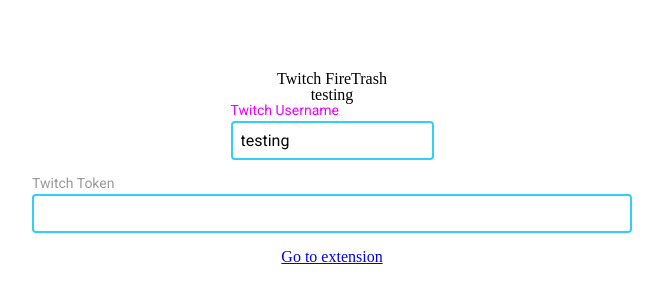
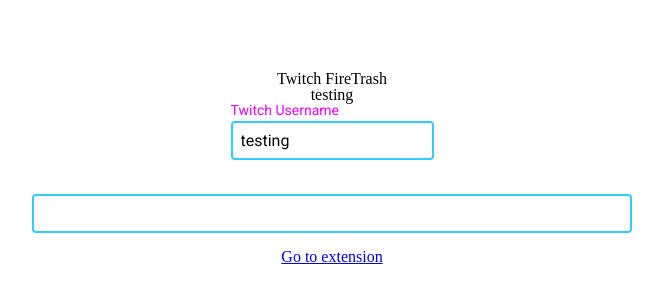
Before and after one commit to areljannC/twitch-firetrash, a Next.js app: page / in a window 1280 px wide. Shown: the part 232-532 px from the top of the page, without its empty margins (308-971 px from the left). Built offline with nearby package versions, Linux system fonts and the light colour scheme.

Commit message:
DEVELOP: Add more props and typings to text field component

```diff
--- a/src/shared/components/TextField/TextField.tsx
+++ b/src/shared/components/TextField/TextField.tsx
@@ -1,4 +1,4 @@
-import React, { FC, ReactNode, memo } from 'react'
+import React, { FC, ReactNode, ChangeEvent, memo } from 'react'
 import styled from 'styled-components'
 
 // Types
@@ -16,7 +16,7 @@
   name: string
   value: string
   placeholder?: string
-  onChange: any
+  onChange?: (event: ChangeEvent<HTMLInputElement>) => void
   hasError?: boolean
 }
 
@@ -29,16 +29,13 @@
 }
 
 type TextFieldInputWrapperProps = {
-  placeholder: string
   hasError: boolean
 }
 
 // Components
-const TextField: FC<TextFieldProps> = memo(
-  ({ width = 'auto', children }) => (
-    <TextFieldWrapper width={width}>{children}</TextFieldWrapper>
-  )
-)
+const TextField: FC<TextFieldProps> = memo(({ width = 'auto', children }) => (
+  <TextFieldWrapper width={width}>{children}</TextFieldWrapper>
+))
 
 const TextFieldLabel: FC<TextFieldLabelProps> = memo(
   ({ children, hasError = false }) => (
@@ -49,13 +46,7 @@
 )
 
 const TextFieldInput: FC<TextFieldInputProps> = memo(
-  ({
-    name,
-    value,
-    placeholder,
-    onChange,
-    hasError = false
-  }) => (
+  ({ name, value, placeholder, onChange = () => {}, hasError = false }) => (
     <TextFieldInputWrapper
       type='text'
       name={name}
@@ -68,7 +59,7 @@
 )
 
 // Styles
-const TextFieldWrapper = styled.form<TextFieldWrapperProps>`
+const TextFieldWrapper = styled.div<TextFieldWrapperProps>`
   width: ${({ width }) => width};
   margin-bottom: ${({ theme }) => theme.space[3]};
   display: flex;
@@ -80,7 +71,8 @@
   margin-bottom: ${({ theme }) => theme.space[1]};
   font-family: ${({ theme }) => theme.font};
   font-size: ${({ theme }) => theme.fontSizes[1]};
-  color: ${({ hasError, theme }) => hasError ? theme.colors.secondary : theme.colors.gray};
+  color: ${({ hasError, theme }) =>
+    hasError ? theme.colors.secondary : theme.colors.text};
 `
 
 const TextFieldInputWrapper = styled.input<TextFieldInputWrapperProps>`
```
